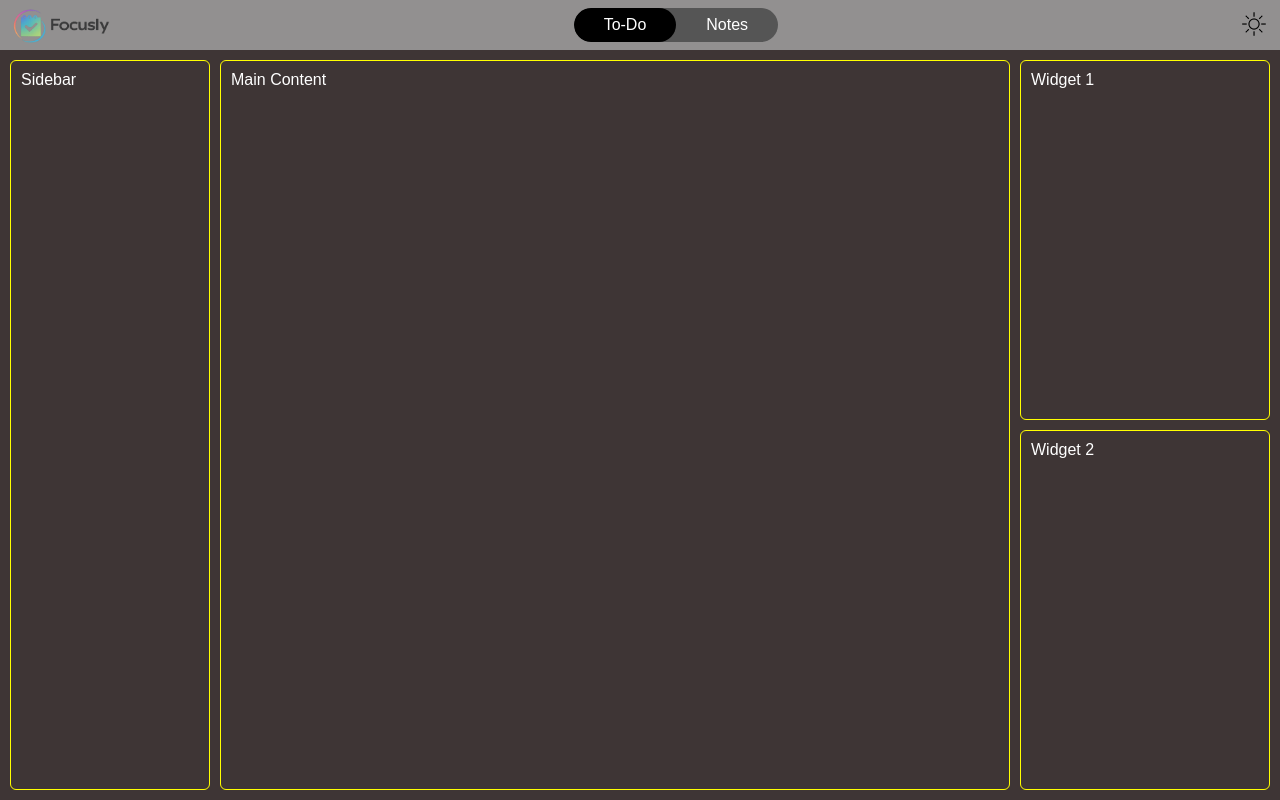
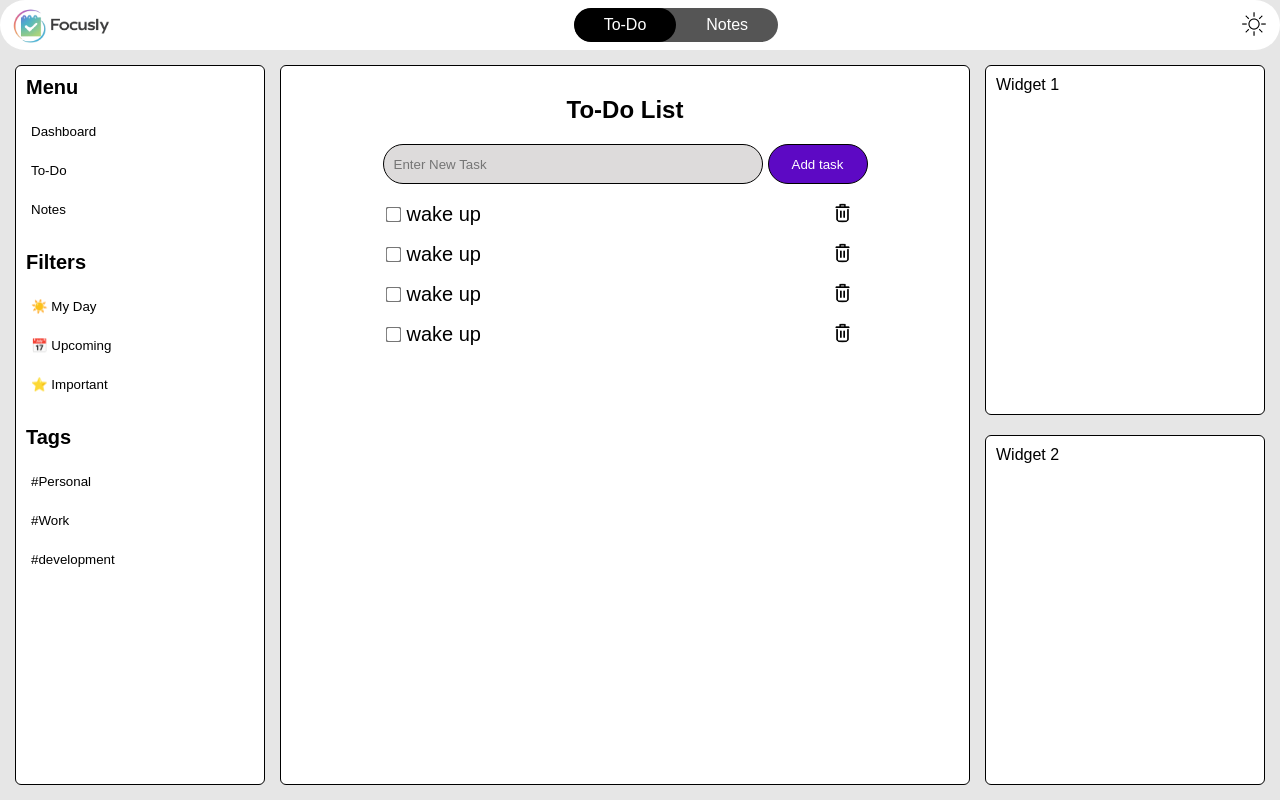
Before and after one commit to yashpatel-2403/Focusly, a plain HTML site: page index.html in a window 1280 px wide. Drawn offline with Linux system fonts and the light colour scheme.

Commit message:
Sidebar and Todo static done

```diff
--- a/index.html
+++ b/index.html
@@ -1,5 +1,6 @@
 <!DOCTYPE html>
 <html>
+
 <head>
     <title>Focusly</title>
     <meta name="viewport" content="width=device-width, initial-scale=1.0">
@@ -26,11 +27,48 @@
     <div class="container">
 
         <div class="sidebar box">
-            Sidebar
+            <h3>Menu</h3>
+            <ul>
+                <li><button>Dashboard</button></li>
+                <li><button>To-Do</button></li>
+                <li><button>Notes</button></li>
+            </ul>
+
+            <h3>Filters</h3>
+            <ul>
+                <li><button>☀️ My Day</button></li>
+                <li><button>📅 Upcoming</button></li>
+                <li><button>⭐ Important</button></li>
+            </ul>
+
+            <h3>Tags</h3>
+            <ul>
+                <li><button>#Personal</button></li>
+                <li><button>#Work</button></li>
+                <li><button>#development</button></li>
+            </ul>
         </div>
 
         <div class="main box">
-            Main Content
+
+            <div class="todo-container">
+                <h2>To-Do List</h2>
+
+                <div class="search-bar">
+                    <input type="text" placeholder="Enter New Task">
+                    <button>Add task</button>
+                </div>
+
+                <div class="task-list">
+                    <ul>
+                        <li><input type="checkbox">wake up<button><img src="assets/delete.png"></button></li>
+                        <li><input type="checkbox">wake up<button><img src="assets/delete.png"></button></li>
+                        <li><input type="checkbox">wake up<button><img src="assets/delete.png"></button></li>
+                        <li><input type="checkbox">wake up<button><img src="assets/delete.png"></button></li>
+                    </ul>
+                </div>
+
+            </div>
         </div>
 
         <div class="widgets">
@@ -41,4 +79,5 @@
     </div>
 
 </body>
+
 </html>
--- a/style.css
+++ b/style.css
@@ -1,3 +1,14 @@
+/*------------colors-------*/
+:root{
+    --bg-main:#e6e6e6;
+    --card-bg:#ffffff;
+    --card-text:#000000;
+    --btn-text:#ffffff;
+    --btn-bg:#5d09c4;
+}
+
+
+
 /* ---------------- RESET ---------------- */
 * {
     margin: 0;
@@ -11,19 +22,20 @@ html, body {
 }
 
 body {
-    background-color: #3e3535;
+    background-color: var(--bg-main);
     font-family: Arial, sans-serif;
-    color: white;
-
+    color: #000000;
     /* stack navbar on top, grid below */
     display: flex;
     flex-direction: column;
+    max-width: 1600px;
 }
 
 /* ---------------- NAVBAR ---------------- */
 .navbar {
     height: 50px;
-    background-color: #929090;
+    background-color: #ffffff;
+    border-radius: 40px;
 
     display: flex;
     align-items: center;
@@ -65,22 +77,27 @@ body {
     height: 28px;
 }
 
+ul{
+    list-style: none;
+}
+
 /* ---------------- MAIN GRID ---------------- */
 .container {
     /* fills space below navbar */
     flex: 1;
 
     display: grid;
-    grid-template-columns: 200px 1fr 250px;
-    gap: 10px;
-    padding: 10px;
+    grid-template-columns: 250px 1fr 280px;
+    gap: 15px;
+    padding: 15px;
 }
 
 /* ---------------- BOXES ---------------- */
 .box {
-    border: 1px solid yellow;
+    border: 1px solid black;
     border-radius: 6px;
     padding: 10px;
+    background-color: var(--card-bg);
 
     /* IMPORTANT for grid layouts */
     min-height: 0;
@@ -91,13 +108,131 @@ body {
 .widgets {
     display: grid;
     grid-template-rows: 1fr 1fr;
-    gap: 10px;
+    gap: 20px;
 }
+
+/*------sidebar-------*/
+
+.sidebar h3{
+    font-size: 20px;
+    margin-bottom: 10px;
+}
+
+.sidebar ul{
+    padding: 0;
+    margin-bottom: 30px;
+}
+.sidebar li{
+    margin: 5px;
+    font-size: 30px;
+    font-weight: 500;
+}
+.sidebar button{
+    background: transparent;
+    border: none;
+    cursor: pointer;
+}
+
+/*----------------Main Section----------*/
+
+.main{
+    min-width: 600px;
+    display: flex;
+    justify-content: center;
+
+}
+
+.todo-container{
+    max-width: 700px;
+}
+.main h2{
+    text-align: center;
+    margin: 20px;
+}
+
+.search-bar{
+    display: flex;
+    justify-content: center;
+    align-items: center;
+    margin-bottom: 10px;
+}
+
+.search-bar input{
+    border: 1px solid black;
+    border-radius: 20px;
+    background-color: rgb(221, 219, 219);
+    width: 380px;
+    height: 40px;
+    padding: 10px;
+    margin-right: 5px;
+}
+
+.search-bar button{
+    height: 40px;
+    width: 100px;
+    border: 1px solid black;
+    border-radius: 20px;
+    background-color: var(--btn-bg);
+    color: var(--btn-text);
+}
+
+.task-list{
+    position: relative;
+    height: auto;
+}
+
+.task-list li{
+    display: flex;
+    align-items: center;
+    justify-content: space-between ;
+    padding: 10px;
+    margin-left: 14px;
+    height: 40px;
+    font-size: 20px;
+}
+
+.task-list input{
+    position: absolute;
+    left: 4px;
+    transform: scale(1.2);
+
+}
+
+.task-list button{
+    cursor: pointer;
+    border: none;
+    background: transparent;
+    height: 30px;
+    width: 30px;
+    border-radius: 50%;
+}
+.task-list img{
+    height: 20px;
+    width: 19px;
+    border-radius: 50%;
+
+}
+
+.task-list button:hover{
+    background-color: #a572f3;
+}
+
+
+
+
+
+
+
+
+
+
+
+
 
 /* ---------------- RESPONSIVE ---------------- */
 
 /* Tablet */
-@media (max-width: 900px) {
+/* @media (max-width: 900px) {
     .container {
         grid-template-columns: 180px 1fr;
     }
@@ -105,10 +240,10 @@ body {
     .widgets {
         display: none;
     }
-}
+} */
 
 /* Mobile */
-@media (max-width: 600px) {
+/* @media (max-width: 600px) {
     .container {
         grid-template-columns: 1fr;
     }
@@ -116,4 +251,4 @@ body {
     .sidebar {
         display: none;
     }
-}
+} */
```
Also changed, not shown: assets/delete.png (added).
